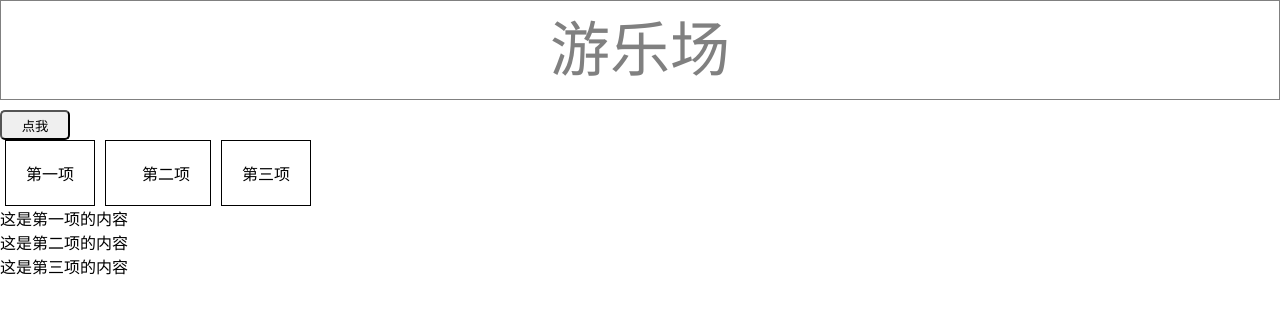
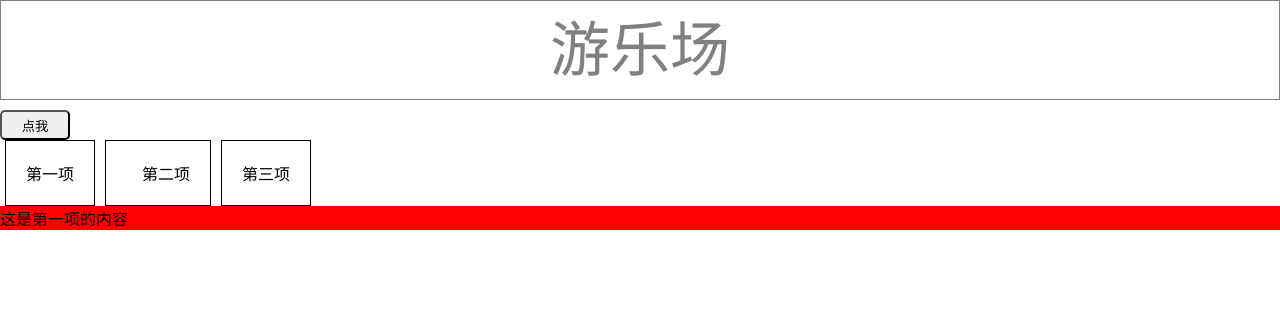
Before and after one commit to 949nb/gulu, a Vue app: page / in a window 1280 px wide. Both pictures are taken after a click on the element "第一项". Shown: the top 314 px of the page. Built offline with nearby package versions, Linux system fonts and the light colour scheme.

Commit message:
tab可以切换了

```diff
--- a/src/App.vue
+++ b/src/App.vue
@@ -21,13 +21,13 @@
         </g-tab-item>
       </g-tab-nav>
       <g-tab-content>
-        <g-tab-pane name='firstInfo'>
+        <g-tab-pane name='first'>
           这是第一项的内容
         </g-tab-pane>
-        <g-tab-pane name='secondInfo'>
+        <g-tab-pane name='second'>
           这是第二项的内容
         </g-tab-pane>
-        <g-tab-pane name='thirdInfo'>
+        <g-tab-pane name='third'>
           这是第三项的内容
         </g-tab-pane>
       </g-tab-content>
--- a/src/components/tab/tab.vue
+++ b/src/components/tab/tab.vue
@@ -12,7 +12,7 @@ export default {
   props: {
     selected: {
       type: String,
-      default: '',
+      default: 'first',
     },
   },
   data() {
@@ -25,13 +25,18 @@ export default {
       eventBus: this.eventBus,
     };
   },
-  mounted() {
-    this.eventBus.$on('update:selected', (name) => {
-      this.selected = name;
-      console.log(this.selected, 'tab', name);
-    });
-    // console.log('this', this)
-    // console.log('eventbus', this.eventBus)
+  created() {
+    this.eventBus.$emit('updata:selected', this.selected);
+  },
+  computed: {
+    selectedName: {
+      get() {
+        return this.selected;
+      },
+      set(newVal) {
+        return newVal;
+      },
+    },
   },
 };
 </script>
--- a/src/components/tab/tabItem.vue
+++ b/src/components/tab/tabItem.vue
@@ -20,7 +20,7 @@ export default {
   inject: ['eventBus'],
   mounted() {
     this.eventBus.$on('update:selected', (name) => {
-      console.log(name);
+      console.log('tab传过来的selected', name);
     });
   },
   methods: {
@@ -28,6 +28,9 @@ export default {
       this.eventBus.$emit('update:selected', this.name);
     },
   },
+  computed: {
+
+  }
 };
 </script>
 
--- a/src/components/tab/tabNav.vue
+++ b/src/components/tab/tabNav.vue
@@ -10,7 +10,7 @@ export default {
 };
 </script>
 
-<style lang="scss">
+<style scoped lang="scss">
 .tab-nav{
   display: flex;
   & > div {
--- a/src/components/tab/tabPane.vue
+++ b/src/components/tab/tabPane.vue
@@ -1,15 +1,42 @@
 <template>
   <div>
-    <slot></slot>
+    <div :class='activeClass' v-if="active">
+      <slot></slot>
+    </div>
   </div>
 </template>
 
 <script>
 export default {
   name: 'TabPane',
+  inject: ['eventBus'],
+  props: {
+    name: {
+      type: String,
+    },
+  },
+  data() {
+    return {
+      active: false,
+    };
+  },
+  computed: {
+    activeClass() {
+      return {
+        active: this.active,
+      };
+    },
+  },
+  created() {
+    this.eventBus.$on('update:selected', (name) => {
+      this.active = name === this.name;
+    });
+  },
 };
 </script>
 
 <style>
-
+.active {
+  background: red;
+}
 </style>
```
